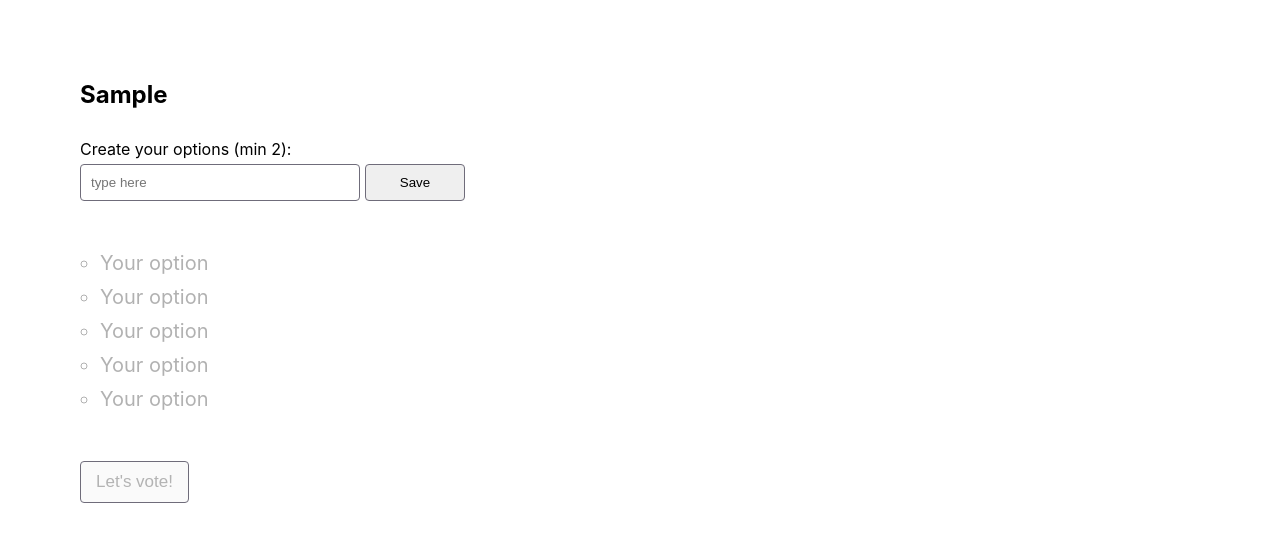
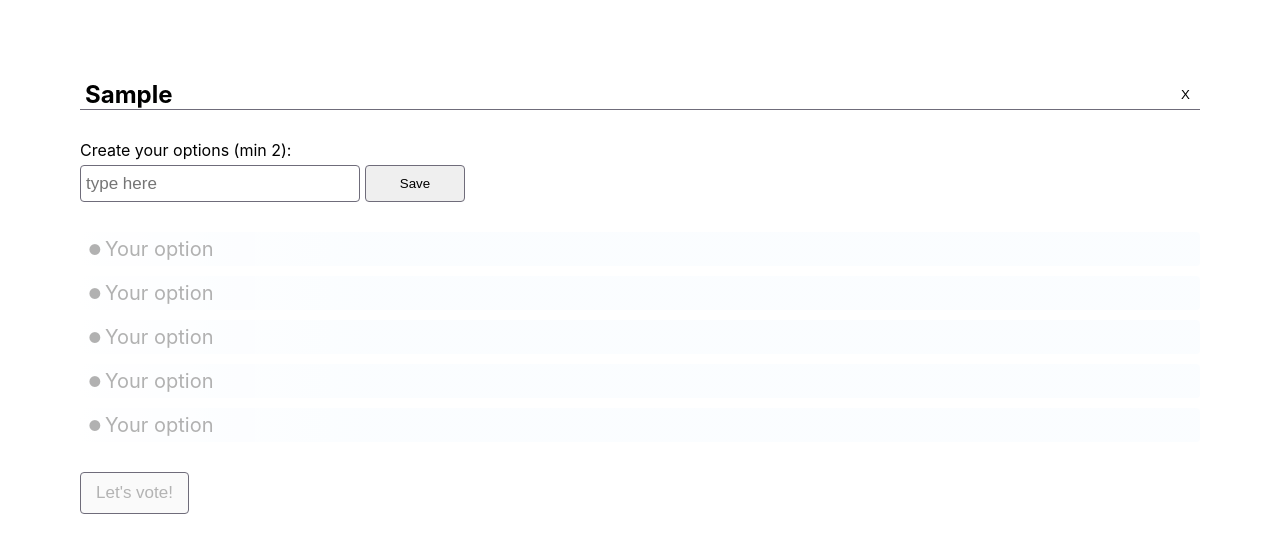
Before and after one commit to galinavikst/vote, a React (Create React App) app: page / in a window 1280 px wide. Both pictures are taken after typing "Sample" into the empty fields and a click on the button "Save". Shown: the top 552 px of the page. Built offline with nearby package versions, Linux system fonts and the light colour scheme.

Commit message:
feat: add styles to optionsList

```diff
--- a/src/App.tsx
+++ b/src/App.tsx
@@ -8,9 +8,8 @@ function App() {
   return (
     <BrowserRouter>
       <div className="App">
-        <QuestionForm />
-        <OptionsForm />
         <Routes>
+          <Route path="/" element={<CreateVotingPage />} />
           <Route path="/voting-page" element={<VotingPage />} />
         </Routes>
       </div>
@@ -18,4 +17,13 @@ function App() {
   );
 }
 
+function CreateVotingPage() {
+  return (
+    <>
+      <QuestionForm />
+      <OptionsForm />
+    </>
+  );
+}
+
 export default App;
--- a/src/components/OptionsForm.tsx
+++ b/src/components/OptionsForm.tsx
@@ -2,7 +2,7 @@ import React from "react";
 import { Link } from "react-router-dom";
 import { Question } from "./Question";
 import { useDispatch, useSelector } from "react-redux";
-import { inputQuestionValue } from "../store/questionFormSlice";
+import { inputQuestionValue, setQuestion } from "../store/questionFormSlice";
 import { useForm } from "react-hook-form";
 import {
   isRedyToVote,
@@ -54,11 +54,20 @@ export default function OptionsForm() {
     dispatch(setReadyToVote(true));
   };
 
+  const handleDeleteBtn = () => {
+    dispatch(setQuestion(""));
+  };
+
   return (
     <>
       {question && !letsVoteClicked && (
         <div className="options_form_wrapper">
-          <Question />
+          <div className="question_delete_btn_wrapper">
+            <Question />
+            <button className="delete_btn" onClick={handleDeleteBtn}>
+              X
+            </button>
+          </div>
           <form className="options_form" onSubmit={handleSubmit(submitHandler)}>
             <div className="input_label_wrapper">
               <label htmlFor="optionInput">Create your options (min 2):</label>
--- a/src/components/OptionsList.tsx
+++ b/src/components/OptionsList.tsx
@@ -1,32 +1,77 @@
 import React from "react";
-import { options } from "../store/optionsFormSlice";
-import { useSelector } from "react-redux";
+import { deleteOption, options } from "../store/optionsFormSlice";
+import { useDispatch, useSelector } from "react-redux";
 import { inputQuestionValue } from "../store/questionFormSlice";
 
 export function OptionsList() {
+  const dispatch = useDispatch();
   const optionsArr = useSelector(options);
   const question = useSelector(inputQuestionValue);
 
-  const list = [];
-  for (let i = 0; i < 5; i++) {
-    console.log(optionsArr[i]);
-    list.push(
+  const handleDeleteBtn = (index: number) => {
+    console.log(index, optionsArr);
+    dispatch(deleteOption(index));
+  };
+
+  const list = Array.from({ length: 5 }).map((_el, index) => {
+    return (
       <li
-        key={"option" + i}
+        key={"option" + index}
         style={
-          optionsArr[i]
-            ? { opacity: 1, listStyle: "inside", color: optionsArr[i].color }
+          optionsArr[index]
+            ? {
+                opacity: 1,
+                listStyle: "inside",
+                color: optionsArr[index].color,
+              }
             : { opacity: 0.3 }
         }
       >
-        {optionsArr[i] ? (
-          <span className="option_text">{optionsArr[i].text}</span>
+        {optionsArr[index] ? (
+          <span>
+            <span className="option_text">{optionsArr[index].text}</span>
+            <button
+              className="delete_btn"
+              onClick={() => handleDeleteBtn(index)}
+            >
+              X
+            </button>
+          </span>
         ) : (
           "Your option"
         )}
       </li>
     );
-  }
+  });
+
+  // const list = [];
+  // for (let i = 0; i < 5; i++) {
+  //   console.log(optionsArr[i]);
+  //   list.push(
+  //     <li
+  //       key={"option" + i}
+  //       style={
+  //         optionsArr[i]
+  //           ? { opacity: 1, listStyle: "inside", color: optionsArr[i].color }
+  //           : { opacity: 0.3 }
+  //       }
+  //     >
+  //       {optionsArr[i] ? (
+  //         <div>
+  //           <span className="option_text">{optionsArr[i].text}</span>
+  //           <button
+  //             className="delete_btn"
+  //             onClick={() => handleDeleteBtn(indexOf(optionsArr[i]))}
+  //           >
+  //             X
+  //           </button>
+  //         </div>
+  //       ) : (
+  //         "Your option"
+  //       )}
+  //     </li>
+  //   );
+  //}
 
   return <>{question && <ul className="options_list">{list}</ul>}</>;
 }
--- a/src/index.css
+++ b/src/index.css
@@ -5,12 +5,18 @@
   --border-color: #6f6c7a;
   --bg-color: #f0f8ff;
   --border-radius: 4px;
+  --main-bg-gradient: linear-gradient(
+    90deg,
+    rgba(255, 255, 255, 1) 0%,
+    rgba(240, 248, 255, 1) 25%
+  );
 }
 
 * {
   margin: 0;
   padding: 0;
   box-sizing: border-box;
+  list-style: none;
 }
 
 body {
@@ -39,11 +45,17 @@ form {
 }
 
 input {
-  padding: 10px;
+  padding: 5px;
+  font-size: 17px;
   width: 50%;
   min-width: 200px;
   border-radius: var(--border-radius);
   border: 1px solid var(--border-color);
+}
+
+input:-webkit-autofill {
+  box-shadow: 0 0 0 30px var(--bg-color) inset; /* change to desired background color */
+  -webkit-text-fill-color: black !important; /* change to desired text color */
 }
 
 button {
@@ -87,6 +99,26 @@ button {
   gap: 20px;
 }
 
+.question_delete_btn_wrapper {
+  padding: 0 5px;
+  display: flex;
+  justify-content: space-between;
+  border-bottom: 1px solid var(--border-color);
+}
+
+.delete_btn {
+  padding: 5px;
+  width: fit-content;
+  min-width: 0px;
+  border: none;
+  background: transparent;
+}
+
+.delete_btn:hover {
+  cursor: pointer;
+  scale: 1.5;
+}
+
 .input_btn_wrapper {
   display: flex;
   gap: 5px;
@@ -96,12 +128,31 @@ button {
   display: flex;
   flex-direction: column;
   gap: 10px;
-  list-style: circle;
-  padding: 20px;
+}
+
+.options_list li::marker {
+  content: "";
+}
+
+.options_list li::before {
+  content: "•"; /* set the marker to a bullet point */
+  position: absolute;
+  left: 5px;
+  top: -6px;
+  font-size: 35px;
 }
 
 .options_list li {
+  position: relative;
   font-size: 20px;
+  padding: 5px 5px 5px 25px;
+  border-radius: 4px;
+  background: var(--main-bg-gradient);
+}
+
+.options_list li span {
+  display: flex;
+  justify-content: space-between;
 }
 
 .option_text {
@@ -152,7 +203,6 @@ button {
   display: flex;
   justify-content: space-evenly;
   gap: 10px;
-  list-style: none;
 }
 
 .option_to_vote_item {
--- a/src/store/optionsFormSlice.tsx
+++ b/src/store/optionsFormSlice.tsx
@@ -28,6 +28,11 @@ const optionsFormSlice = createSlice({
     setOptions(state, action) {
       state.options = [...state.options, action.payload];
     },
+    deleteOption: (state, action) => {
+      state.options = state.options.filter(
+        (_el, index) => index !== action.payload
+      );
+    },
     addClickedCount(state, action) {
       const index = action.payload;
       state.options[index].clicked += 1;
@@ -48,6 +53,7 @@ export const {
   setReadyToVote,
   addClickedCount,
   updateTotalClicks,
+  deleteOption,
 } = optionsFormSlice.actions;
 export const options = (state: IOptionsFormSlice) => state.optionsForm.options;
 export const total = (state: IOptionsFormSlice) =>
```
